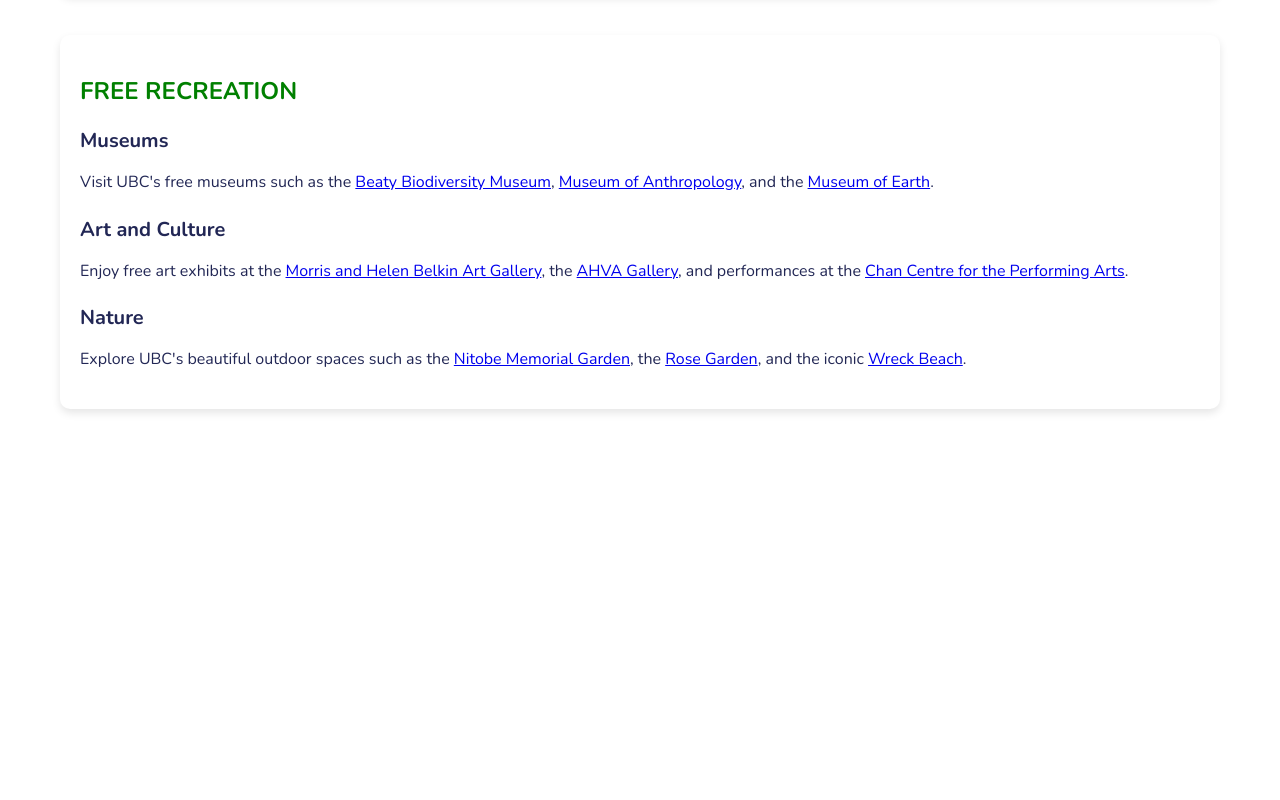
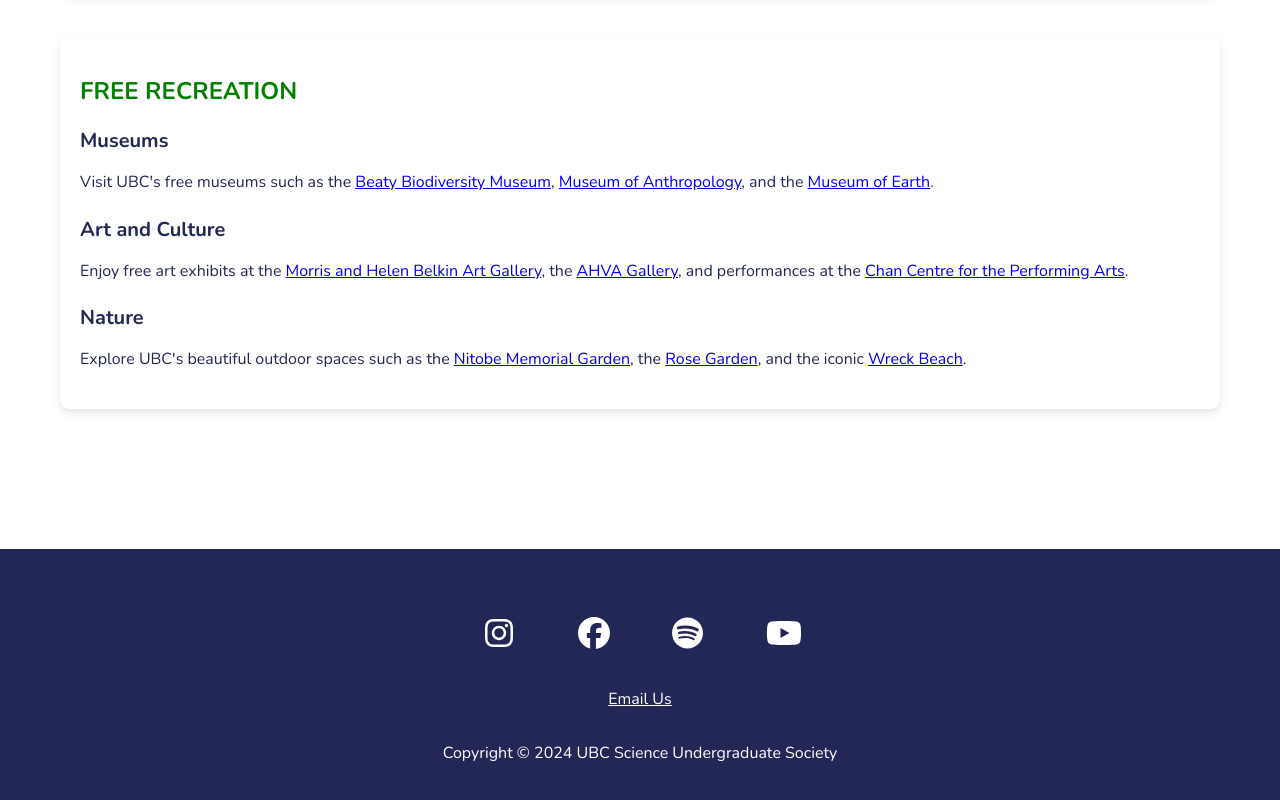
Before and after one commit to Science-Undergraduate-Society/www, a Next.js app: page /studentServices/health in a window 1280 px wide. Shown: the part 4103-4903 px from the top of the page. Before the commit the page ends 4572 px from the top, so only its background shows below. Built offline with nearby package versions, Linux system fonts and the light colour scheme; a web font is replaced by a local one.

Commit message:
added footer and fixed navbar path

```diff
--- a/src/pages/studentServices/health.js
+++ b/src/pages/studentServices/health.js
@@ -1,6 +1,7 @@
 import styled from "styled-components";
 import Link from 'next/link';
-import Navbar from "../../components/Navbar";
+import Navbar from '@/components/Navbar';
+import Footer from '@/components/Footer';
 
 export default function HealthAndWellness() {
   return (
@@ -219,6 +220,7 @@ export default function HealthAndWellness() {
           </Text>
         </Section>
       </Container>
+      <Footer/>
     </>
   );
 };
```
